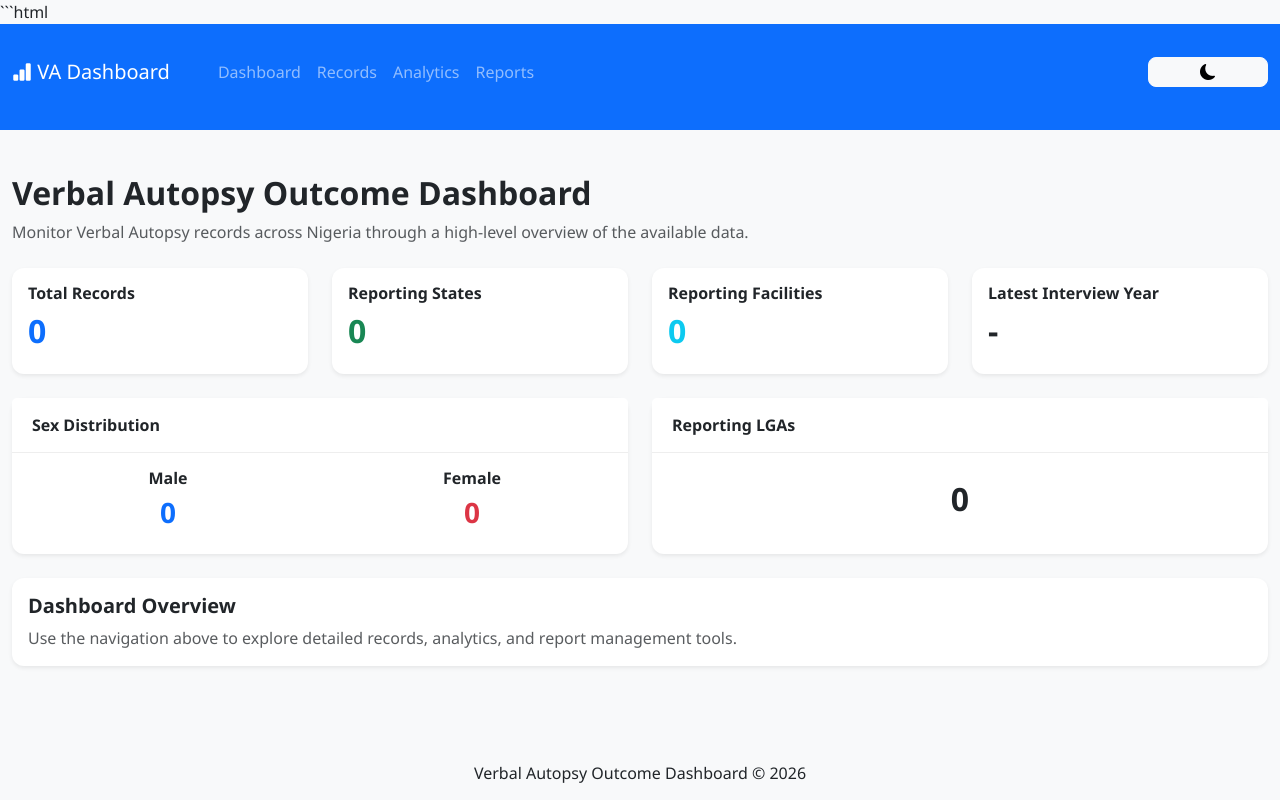
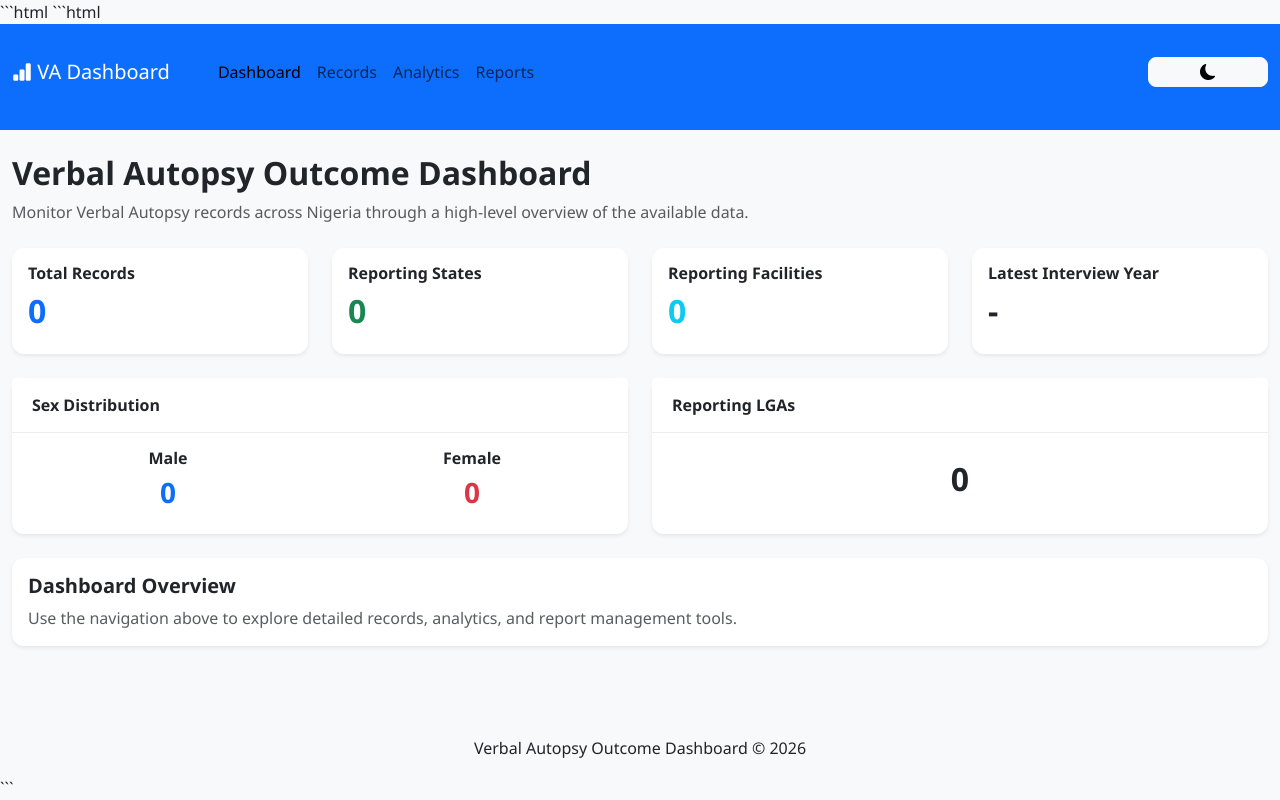
Before and after one commit to tersookor758-lang/verbal-autopsy-dashboard, a Flask app: page / in a window 1280 px wide. Run offline with Flask 3, Linux system fonts and the light colour scheme; a user stored in the database is signed in; data that the repository does not hold is empty.

Commit message:
I made some changes

````diff
--- a/dashboard/templates/base.html
+++ b/dashboard/templates/base.html
@@ -1,11 +1,16 @@
+```html
 <!DOCTYPE html>
-<html lang="en" data-theme="light">
+
+<html lang="en">
 
 <head>
 
     <meta charset="UTF-8">
 
-    <meta name="viewport" content="width=device-width, initial-scale=1.0">
+    <meta
+        name="viewport"
+        content="width=device-width, initial-scale=1.0"
+    >
 
     <title>
         {% block title %}
@@ -13,47 +18,86 @@
         {% endblock %}
     </title>
 
+
     <!-- Restore saved theme before page loads -->
+
     <script>
 
         const savedTheme = localStorage.getItem("theme");
 
         if (savedTheme) {
 
-            document.documentElement.setAttribute("data-theme", savedTheme);
+            document.documentElement.setAttribute(
+                "data-theme",
+                savedTheme
+            );
 
         }
 
     </script>
 
+
     <!-- Bootstrap CSS -->
+
     <link
         href="https://cdn.jsdelivr.net/npm/bootstrap@5.3.3/dist/css/bootstrap.min.css"
         rel="stylesheet"
     >
 
+
     <!-- Bootstrap Icons -->
+
     <link
         rel="stylesheet"
         href="https://cdn.jsdelivr.net/npm/bootstrap-icons@1.11.3/font/bootstrap-icons.min.css"
     >
 
+
     <!-- Project CSS -->
-    <link rel="stylesheet" href="{{ url_for('static', filename='css/style.css') }}">
-    <link rel="stylesheet" href="{{ url_for('static', filename='css/dashboard.css') }}">
-    <link rel="stylesheet" href="{{ url_for('static', filename='css/tables.css') }}">
-    <link rel="stylesheet" href="{{ url_for('static', filename='css/forms.css') }}">
-    <link rel="stylesheet" href="{{ url_for('static', filename='css/charts.css') }}">
-    <link rel="stylesheet" href="{{ url_for('static', filename='css/dark-mode.css') }}">
+
+    <link
+        rel="stylesheet"
+        href="{{ url_for('static', filename='css/style.css') }}"
+    >
+
+    <link
+        rel="stylesheet"
+        href="{{ url_for('static', filename='css/dashboard.css') }}"
+    >
+
+    <link
+        rel="stylesheet"
+        href="{{ url_for('static', filename='css/tables.css') }}"
+    >
+
+    <link
+        rel="stylesheet"
+        href="{{ url_for('static', filename='css/forms.css') }}"
+    >
+
+    <link
+        rel="stylesheet"
+        href="{{ url_for('static', filename='css/charts.css') }}"
+    >
+
+    <link
+        rel="stylesheet"
+        href="{{ url_for('static', filename='css/dark-mode.css') }}"
+    >
+
 
     {% block styles %}
     {% endblock %}
 
 </head>
 
+
 <body>
 
-<nav class="navbar navbar-expand-lg navbar-dark bg-primary">
+
+    <!-- Navigation -->
+
+    <nav class="navbar navbar-expand-lg">
 
         <div class="container-fluid">
 
@@ -68,16 +112,21 @@
 
             </a>
 
+
             <button
                 class="navbar-toggler"
                 type="button"
                 data-bs-toggle="collapse"
                 data-bs-target="#navbarNav"
+                aria-controls="navbarNav"
+                aria-expanded="false"
+                aria-label="Toggle navigation"
             >
 
                 <span class="navbar-toggler-icon"></span>
 
             </button>
+
 
             <div
                 class="collapse navbar-collapse"
@@ -86,10 +135,13 @@
 
                 <ul class="navbar-nav ms-4">
 
+
+                    <!-- Dashboard -->
+
                     <li class="nav-item">
 
                         <a
-                        class="nav-link"
+                            class="nav-link {% if request.endpoint == 'dashboard.index' %}active{% endif %}"
                             href="{{ url_for('dashboard.index') }}"
                         >
                             Dashboard
@@ -97,10 +149,13 @@
 
                     </li>
 
+
+                    <!-- Records -->
+
                     <li class="nav-item">
 
                         <a
-                        class="nav-link"
+                            class="nav-link {% if request.endpoint == 'dashboard.records' %}active{% endif %}"
                             href="{{ url_for('dashboard.records') }}"
                         >
                             Records
@@ -108,10 +163,13 @@
 
                     </li>
 
+
+                    <!-- Analytics -->
+
                     <li class="nav-item">
 
                         <a
-                        class="nav-link"
+                            class="nav-link {% if request.endpoint == 'dashboard.analytics' %}active{% endif %}"
                             href="{{ url_for('dashboard.analytics') }}"
                         >
                             Analytics
@@ -119,10 +177,13 @@
 
                     </li>
 
+
+                    <!-- Reports -->
+
                     <li class="nav-item">
 
                         <a
-                        class="nav-link"
+                            class="nav-link {% if request.endpoint == 'dashboard.reports' %}active{% endif %}"
                             href="{{ url_for('dashboard.reports') }}"
                         >
                             Reports
@@ -132,15 +193,22 @@
 
                 </ul>
 
+
+                <!-- Theme Toggle -->
+
                 <div class="ms-auto">
 
                     <button
                         id="themeToggle"
                         class="btn btn-light"
                         type="button"
+                        aria-label="Toggle dark mode"
                     >
 
-                    <i id="themeIcon" class="bi bi-moon-fill"></i>
+                        <i
+                            id="themeIcon"
+                            class="bi bi-moon-fill"
+                        ></i>
 
                     </button>
 
@@ -153,75 +221,60 @@
     </nav>
 
 
-<div class="container-fluid mt-4">
+    <!-- Main Content -->
+
+    <main class="container-fluid py-4">
 
         {% block content %}
         {% endblock %}
 
-</div>
+    </main>
 
 
-<footer>
+    <!-- Footer -->
 
-    Verbal Autopsy Outcome Dashboard &copy; 2026
+    <footer class="text-center py-3">
+
+        Verbal Autopsy Outcome Dashboard
+        &copy; 2026
 
     </footer>
 
 
-<script src="https://cdn.jsdelivr.net/npm/bootstrap@5.3.3/dist/js/bootstrap.bundle.min.js"></script>
+    <!-- Bootstrap JS -->
 
-<script src="https://cdn.jsdelivr.net/npm/chart.js"></script>
+    <script
+        src="https://cdn.jsdelivr.net/npm/bootstrap@5.3.3/dist/js/bootstrap.bundle.min.js"
+    ></script>
+
+
+    <!-- Project JavaScript -->
+
+    <script
+        src="{{ url_for('static', filename='js/dashboard.js') }}"
+    ></script>
+
+    <script
+        src="{{ url_for('static', filename='js/filters.js') }}"
+    ></script>
+
+    <script
+        src="{{ url_for('static', filename='js/upload.js') }}"
+    ></script>
+
+    <script
+        src="{{ url_for('static', filename='js/export.js') }}"
+    ></script>
+
+    <script
+        src="{{ url_for('static', filename='js/charts.js') }}"
+    ></script>
+
 
     {% block scripts %}
     {% endblock %}
 
-<script src="{{ url_for('static', filename='js/charts.js') }}"></script>
-<script src="{{ url_for('static', filename='js/dashboard.js') }}"></script>
-<script src="{{ url_for('static', filename='js/upload.js') }}"></script>
-
-<script>
-
-document.addEventListener("DOMContentLoaded", () => {
-
-    const button = document.getElementById("themeToggle");
-    const icon = document.getElementById("themeIcon");
-
-    function applyTheme(theme) {
-
-        document.documentElement.setAttribute("data-theme", theme);
-
-        localStorage.setItem("theme", theme);
-
-        icon.className = theme === "dark"
-            ? "bi bi-sun-fill"
-            : "bi bi-moon-fill";
-
-    }
-
-    let currentTheme = localStorage.getItem("theme") || "light";
-
-    applyTheme(currentTheme);
-
-    button.addEventListener("click", () => {
-
-        currentTheme = currentTheme === "light"
-            ? "dark"
-            : "light";
-
-        applyTheme(currentTheme);
-
-        if (window.renderDashboardCharts) {
-
-            window.renderDashboardCharts();
-
-        }
-
-    });
-
-});
-
-</script>
-
 </body>
 
 </html>
+```
````
Lines whose indentation alone changed are shown as unchanged.
